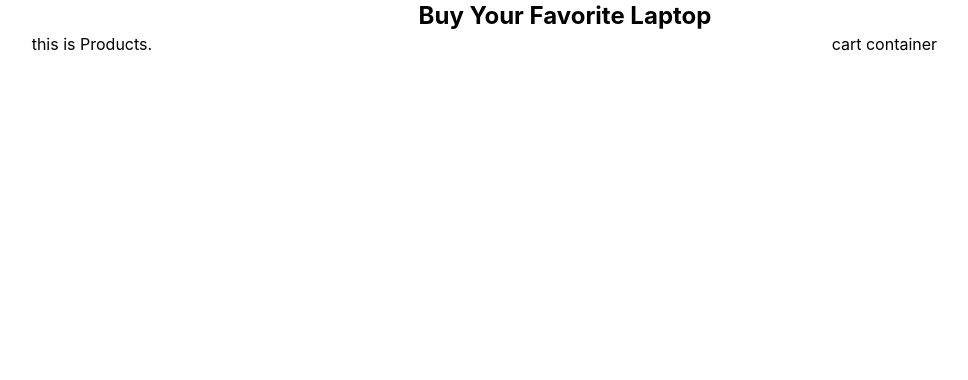
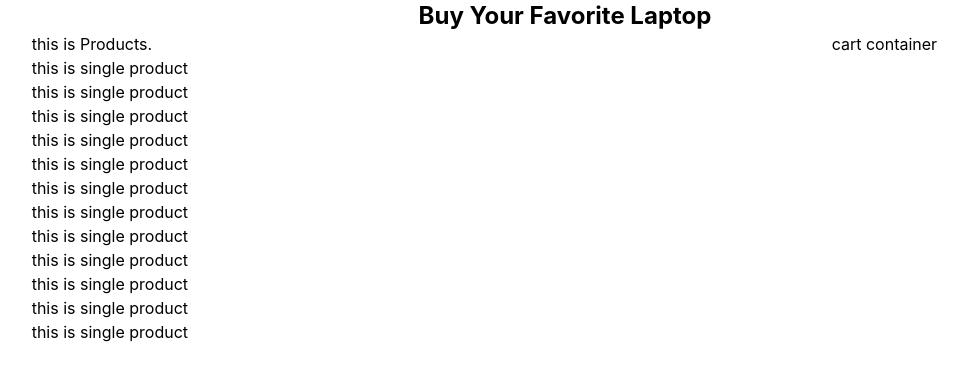
Before and after one commit to Dev-Zual/simple-react-website, a React (Create React App) app: page / in a window 1280 px wide. Shown: the top 380 px of the page, without its empty margins (75-1043 px from the left). Built offline with nearby package versions, Linux system fonts and the light colour scheme.

Commit message:
create single pd componet & pass data

```diff
--- /dev/null
+++ b/src/components/Product/Product.js
@@ -0,0 +1,11 @@
+import React from 'react';
+
+const Product = () => {
+  return (
+    <div>
+      <h1> this is single product</h1>
+    </div>
+  );
+};
+
+export default Product;
--- a/src/components/Products/Products.js
+++ b/src/components/Products/Products.js
@@ -1,4 +1,5 @@
 import React, { useEffect, useState } from 'react';
+import Product from '../Product/Product';
 
 const Products = () => {
   const [products, setProducts] = useState([]);
@@ -11,10 +12,12 @@ const Products = () => {
     <div className="grid grid-cols-12 w-5/6 m-auto">
       <div className="col-span-9">
         <h2>this is Products.</h2>
+        {products.map((product) => (
+          <Product product={product} />
+        ))}
       </div>
       <div className="col-span-3">
         <h2>cart container</h2>
-        {products.map((product) => console.log(product))}
       </div>
     </div>
   );
```
Also changed, not shown: src/components/Product/Product.css (added).
